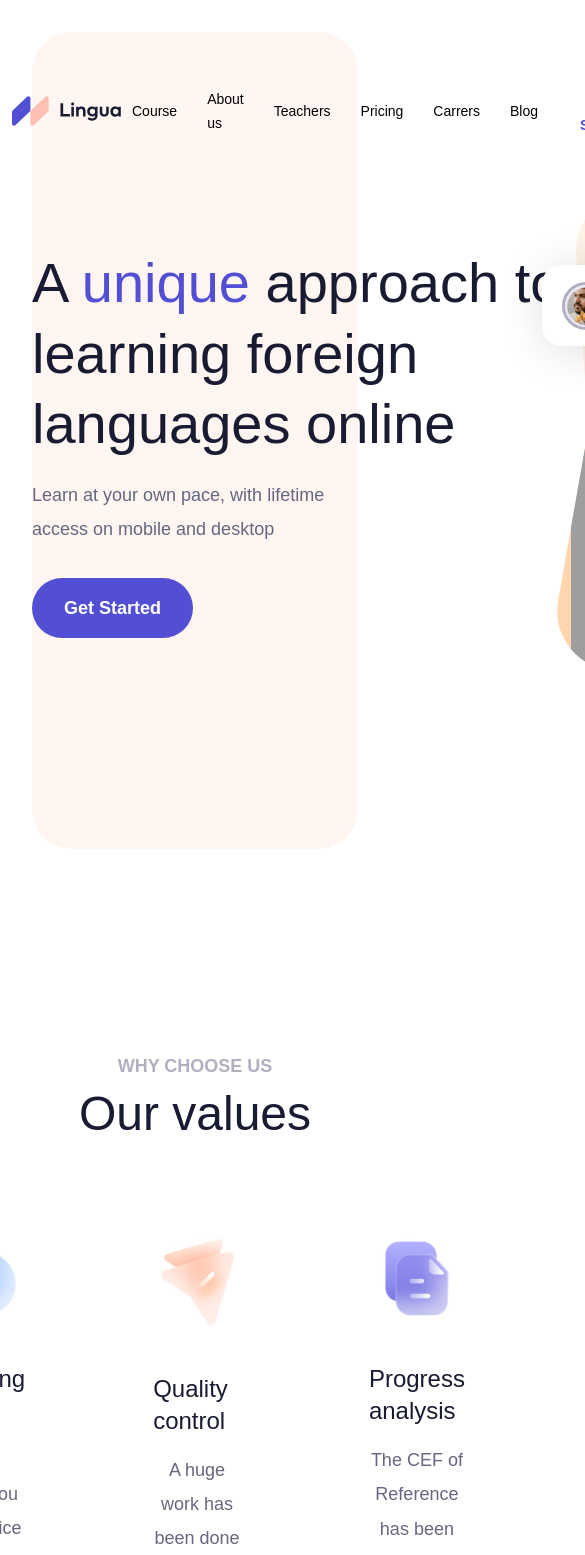
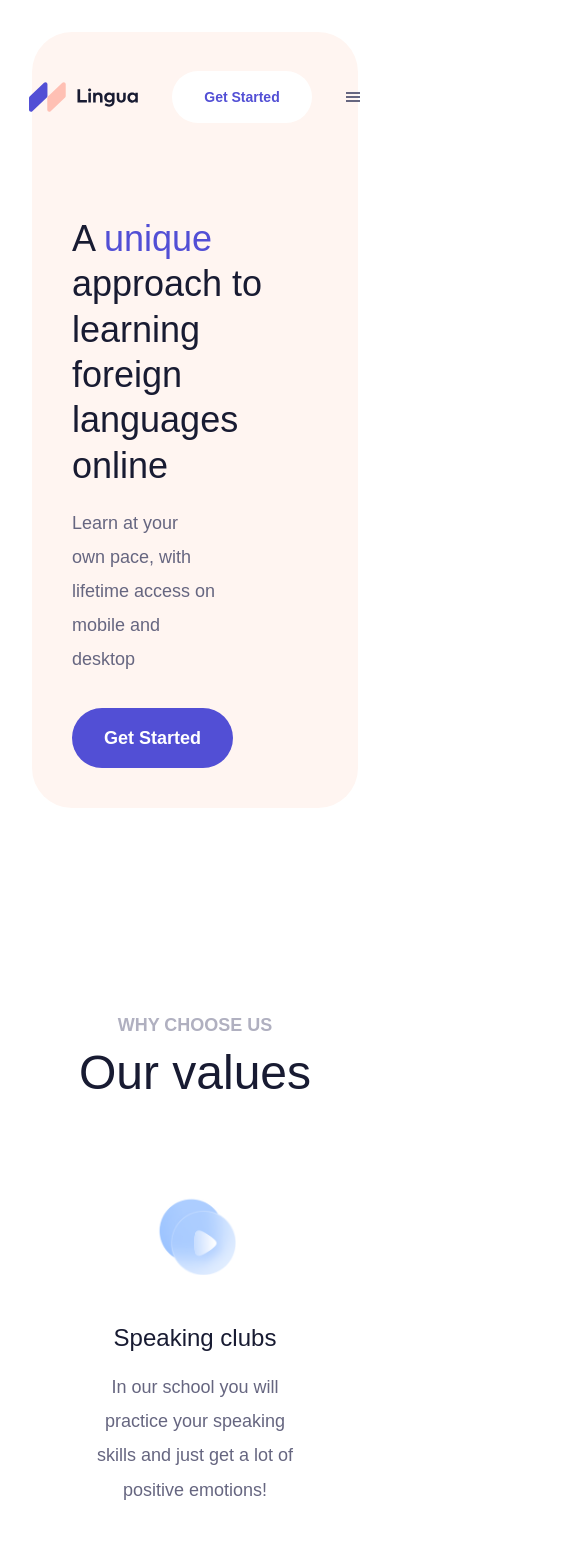
Before and after one commit to Anfalibrahim79/lingua_slicing, a Next.js app: page / in a window 390 px wide. Shown: the top 1555 px of the page, 585 px wide, since content can reach past the window. Built offline with nearby package versions, Linux system fonts and the light colour scheme; grey boxes are pictures that could not be loaded; a web font is replaced by a local one.

Commit message:
third commit

```diff
--- a/app/Header.js
+++ b/app/Header.js
@@ -1,19 +1,26 @@
+"use client";
 import Button from '@/components/icon/Button';
 import Logo from '@/components/icon/Logo'
 import Link from 'next/link'
-import React from 'react'
+import React, { useState } from 'react'
+import { GrClose } from 'react-icons/gr'
+import { GiHamburgerMenu } from 'react-icons/gi'
+
+
 const menu = ['Course', 'About us', 'Teachers', 'Pricing', 'Carrers', 'Blog'];
+
 export default function Header() {
+    const [isOpen, setIsopen] = useState(false)
 
     return (
         <header className='w-full fixed px-3 mt-[71px] z-10'>
-            <div className='container mx-auto flex items-center justify-between'>
+            <div className='container mx-auto xl:px-20 flex justify-around'>
                 {/* Logo */}
                 <Link href={'/'} className=' text-lg font-bold flex items-center'>
                     <Logo />
                 </Link>
                 {/* Menu */}
-                <ul className='flex items-center py-2 gap-[10px]'>
+                <ul className='hidden md:flex items-center py-2 gap-[10px]'>
                     {
                         menu.map((el, key) => {
                             return (
@@ -26,6 +33,12 @@ export default function Header() {
                 </ul>
                 {/* Button */}
                 <Button type='secondary' size='small' >Get Started</Button>
+                {/*Hamburger Button */}
+                <div className='flex md:hidden'>
+                    <button className='text-text-body'>
+                        {isOpen ? <GrClose /> : <GiHamburgerMenu />}
+                    </button>
+                </div>
             </div>
         </header>
     )
--- a/app/page.js
+++ b/app/page.js
@@ -12,11 +12,11 @@ export default function Home() {
     <>
       {/*Hero Section */}
       <section className="px-8 pt-8">
-        <div className="bg-secondary min-h-[817px] rounded-[40px]">
-          <div className="container mx-auto pt-36 flex items-center">
+        <div className="bg-secondary md:min-h-[817px] rounded-[40px]">
+          <div className="container mx-auto xl:px-20 pt-36 flex flex-col-reverse md:flex md:flex-row md:items-center">
             {/*Hero Text*/}
-            <div className="flex-1">
-              <h1 className="font-light w-[558px] leading-[126%] text-[56px] text-text-primary ">
+            <div className="flex-1 p-10 md:p-0">
+              <h1 className="font-light text-4xl leading-[126%] md:text-[56px] text-text-primary ">
                 A <span className="text-primary-200 font-medium ">unique</span> approach to learning foreign languages online
               </h1>
               <p className="mt-[18px] font-light text-text-body leading-[34px] text-lg w-7/12">
@@ -25,7 +25,7 @@ export default function Home() {
               <Button className="mt-8">Get Started</Button>
             </div>
             {/*illustration */}
-            <div className="flex-1">
+            <div className="hidden md:flex">
               <div className="relative w-fit">
                 {/*BG 1 */}
                 <div className="w-[534px] bg-[#FFD6B0]/30 aspect-1 rounded-[60px] absolute -rotate-[4deg]">
@@ -75,13 +75,13 @@ export default function Home() {
         </div>
       </section>
       {/*Why choose */}
-      <section className="flex items-center justify-center">
-        <div className="w-[1240px] min-h-[472px] mt-[200px] flex flex-col items-center">
+      <section className="container flex items-center justify-center">
+        <div className="min-h-full md:h-[472px] mx-10 md:mx-[100px] mt-[200px] flex flex-col items-center">
           <div className="flex flex-col items-center">
             <p className="text-lg font-bold leading-[190%] uppercase text-outline">WHY CHOOSE US</p>
             <h2 className="text-5xl leading-[130%] text-text-primary font-light">Our values</h2>
           </div>
-          <div className="flex mt-[89px] px-[45px] gap-32">
+          <div className="flex flex-col md:flex-row mt-[89px] px-[45px] gap-32">
             <div className="flex flex-col items-center">
               <Image src={'/Glass1.png'} width={81} height={81} alt="glass-icon" />
               <p className="text-2xl font-medium text-text-primary mt-[47px] mb-4">Speaking clubs</p>
@@ -101,16 +101,16 @@ export default function Home() {
         </div>
       </section>
       {/*Teacher Section */}
-      <section className="pt-[240px] flex flex-col px-[100px]">
-        <div className="w-[1240px] min-h-[702px]">
-          <div className="flex justify-between">
+      <section className="container pt-[240px] flex flex-col">
+        <div className="min-h-full md:min-h-[702px] mx-[100px]">
+          <div className="flex md:justify-between items-center">
             <div>
               <p className="text-lg font-bold leading-[190%] text-outline uppercase">key persons</p>
               <h2 className="text-5xl font-light leading-[130%] text-text-primary">Meet our teachers</h2>
             </div>
 
             {/* icon arrow */}
-            <div className="space-x-3 flex items-center">
+            <div className="space-x-3 md:flex items-center hidden">
               <IconButton type="secondary" size="large" className=" flex justify-center items-center">
                 <MdKeyboardArrowLeft className="text-3xl" />
               </IconButton>
@@ -121,7 +121,7 @@ export default function Home() {
 
 
           </div>
-          <div className="flex mt-[58px] justify-between">
+          <div className="flex flex-col gap-5 md:flex-row mt-[58px] md:justify-between">
             <div>
               <Image src={'/man.png'} width={366} height={417} alt="teacher-photo" className="rounded-3xl" />
               <h5 className="font-medium text-2xl leading-9 mt-10 text-text-primary">Christian Howard</h5>
@@ -150,13 +150,13 @@ export default function Home() {
         </div>
       </section >
       {/*Students Section */}
-      <section section className="pt-[240px] px-[100px]" >
-        <div className="w-full h-[792px]">
+      <section section className="container pt-[240px]" >
+        <div className="h-[792px] mx-[100px]">
           <div>
             <p className="text-lg font-bold leading-[190%] uppercase text-outline">TOP STUDIYING</p>
             <h2 className="text-5xl font-light leading-[130%] text-text-primary">Our students say</h2>
             <div className="pt-[59px] flex gap-[128px]">
-              <div className="bg-[#fceae3] w-fit rounded-[60px]">
+              <div className="bg-[#fceae3] w-fit rounded-[60px] overflow-hidden">
                 <Image src={'/man3.png'} height={502} width={502} alt="students" />
               </div>
               <div className="flex-1">
@@ -176,8 +176,8 @@ export default function Home() {
         </div>
       </section >
       {/*Common Section */}
-      <section section className="pt-[200px] px-[100px]" >
-        <div className="min-w-full h-[693px]">
+      <section section className="container pt-[200px]" >
+        <div className="h-[693px] mx-[100px]">
           <p className="text-lg font-bold leading-[190%] text-outline uppercase">more info</p>
           <h2 className="text-5xl font-light leading-[130%]">Common questions</h2>
           <div className="mt-[43px] grid grid-cols-2">
@@ -230,7 +230,7 @@ export default function Home() {
             <p className="text-lg font-light leading-[190%] text-text-body text-center">Start fulfilling your language dreams with our school</p>
             <div className="mt-14 flex justify-center items-center gap-4">
               <input type="email" required placeholder="Enter your email!" className="py-[15px] pl-[33.5px] pr-[46px] border border-outline rounded-full" />
-              <Button>Send</Button>
+              <Button type="primary">Send</Button>
             </div>
           </div>
         </div>
--- a/components/icon/IconButton.js
+++ b/components/icon/IconButton.js
@@ -6,7 +6,8 @@ export default function IconButton({ type = 'primary', size = 'large', className
       rounded-full
       ${type === 'primary' ? 'bg-primary-200 text-white' : type === 'secondary' ? 'bg-white border border-outline text-outline' : 'text-outline'}
       ${size === 'large' ? 'w-14 h-14' : 'w-8 h-8'} ${className}
-      `} {...props}>
+      `}
+            {...props}>
             {children}
         </button>
     )
```
